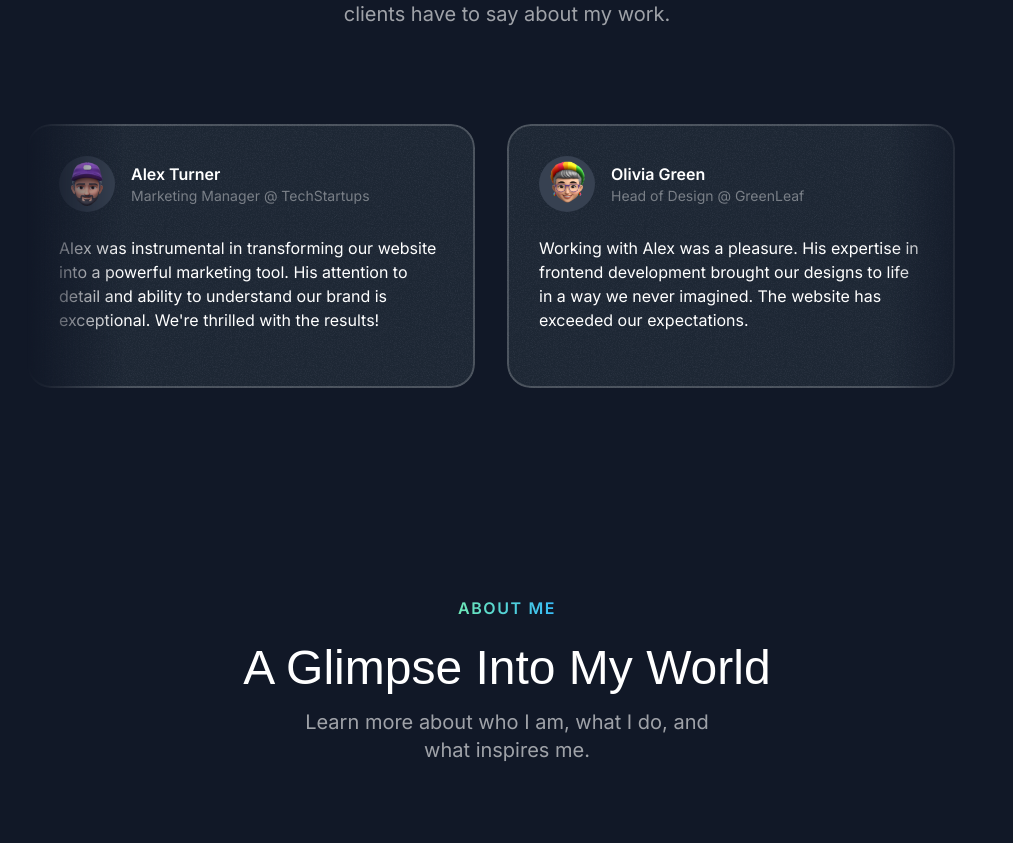
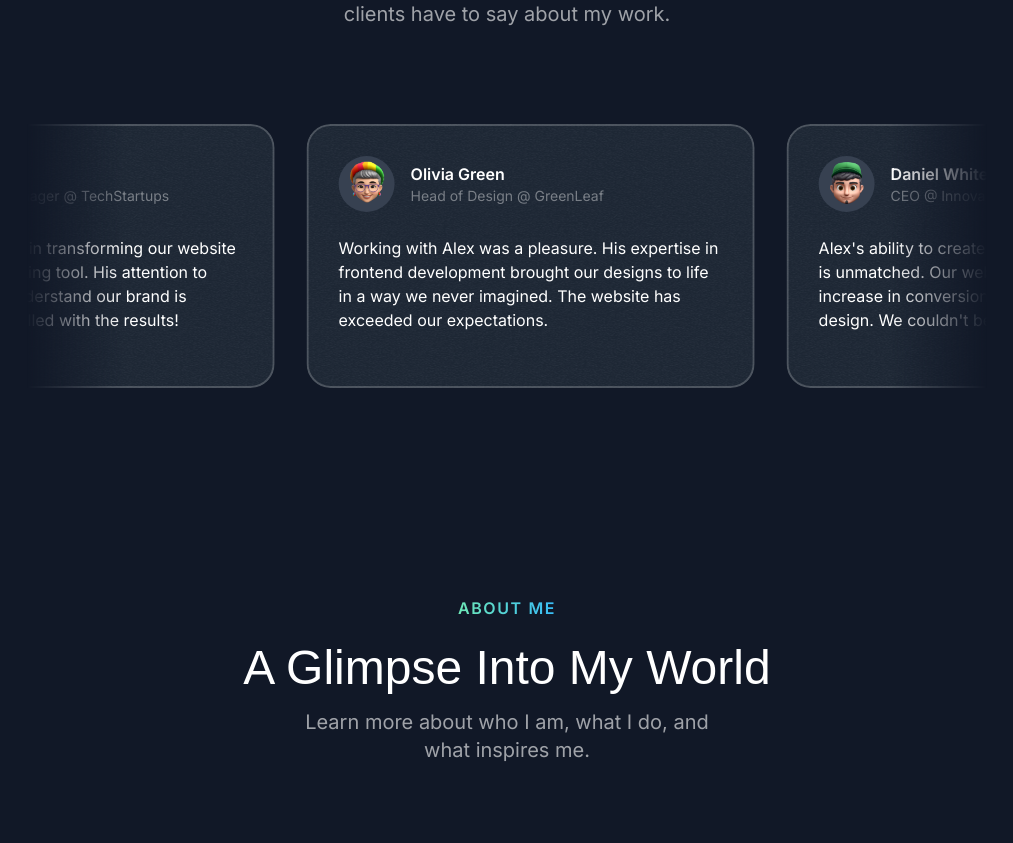
Before and after one commit to JonyKapash/Personal-Portfolio, a Next.js app: page / in a window 1280 px wide. Shown: the part 3432-4275 px from the top of the page, without its empty margins (133-1146 px from the left). Built offline with nearby package versions, Linux system fonts and the light colour scheme; a web font is replaced by a local one.

Commit message:
add animation to Testimonials section. Update card display for horizontal scrolling effect and add hover effects.

```diff
--- a/src/sections/Testimonials.tsx
+++ b/src/sections/Testimonials.tsx
@@ -8,6 +8,7 @@
 import { Card } from "@/components/Card";
 
 import Image from "next/image";
+import { Fragment } from "react";
 
 const testimonials = [
   {
@@ -51,20 +52,27 @@
           eyebrow="Happy Clients"
           description="Don't just take my word for it. See what my clients have to say about my work."
         />
-        <div className="mt-16 lg:mt-24 flex overflow-x-clip [mask-image:linear-gradient(to_right,transparent,black_10%,black_90%,transparent)]">
-          <div className="flex gap-8 flex-none">
+        <div className="mt-12 lg:mt-20 flex overflow-x-clip [mask-image:linear-gradient(to_right,transparent,black_10%,black_90%,transparent)] py-4 -my-4">
+          <div className="flex gap-8 pr-8 flex-none animate-move-left [animation-duration:80s] hover:[animation-play-state:paused]">
+            {[...new Array(2)].fill(0).map((_, index) => (
+              <Fragment key={index}>
                 {testimonials.map((testimonial) => (
                   <Card
                     key={testimonial.name}
-                className="max-w-xs p-6 md:max-w-md md:p-8 "
+                    className="max-w-xs p-6 md:max-w-md md:p-8 hover:-rotate-3 transition duration-300"
                   >
                     <div>
                       <div className="flex gap-4 items-center">
                         <div className="size-14 bg-gray-700 inline-flex items-center justify-center rounded-full flex-shrink-0">
-                      <Image src={testimonial.avatar} alt={testimonial.name} />
+                          <Image
+                            src={testimonial.avatar}
+                            alt={testimonial.name}
+                          />
                         </div>
                         <div className="">
-                      <div className="font-semibold">{testimonial.name}</div>
+                          <div className="font-semibold">
+                            {testimonial.name}
+                          </div>
                           <div className="text-sm text-white/40">
                             {testimonial.position}
                           </div>
@@ -76,6 +84,8 @@
                     </div>
                   </Card>
                 ))}
+              </Fragment>
+            ))}
           </div>
         </div>
       </div>
```
Lines whose indentation alone changed are shown as unchanged.
